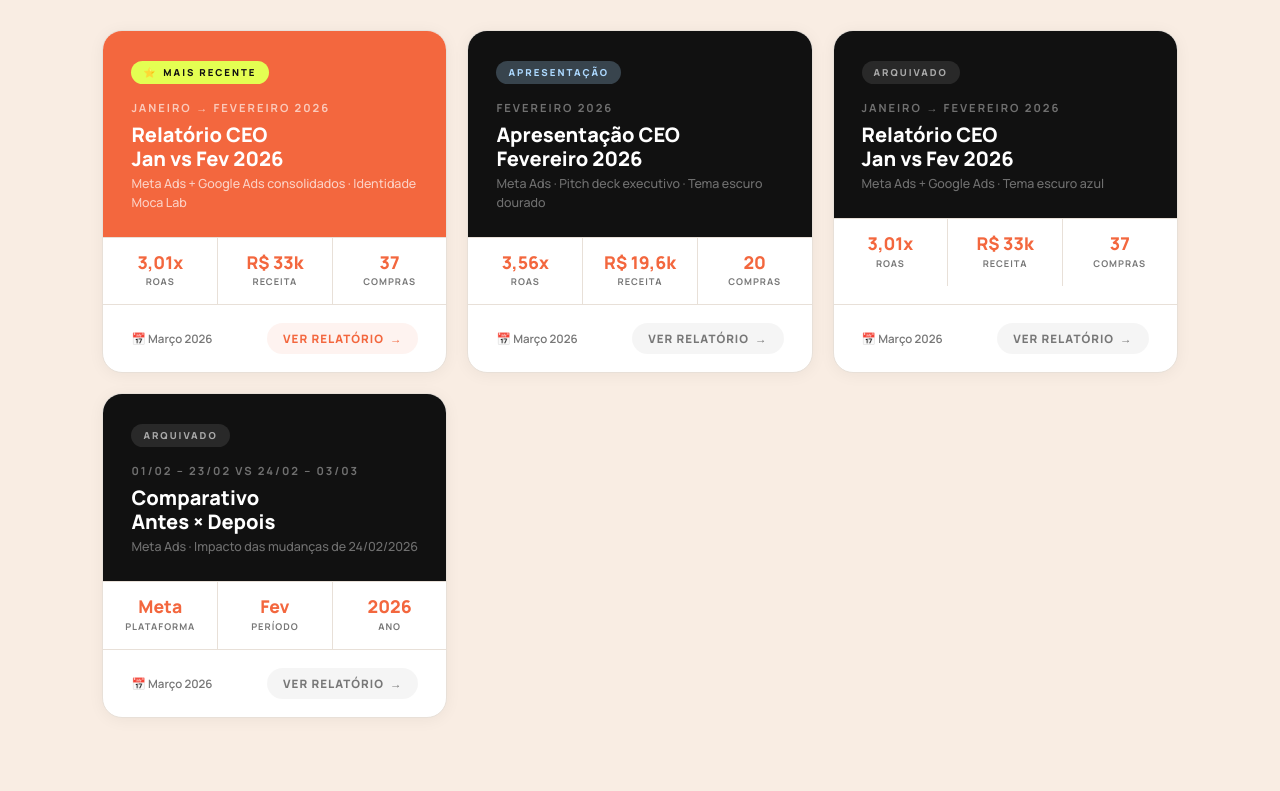
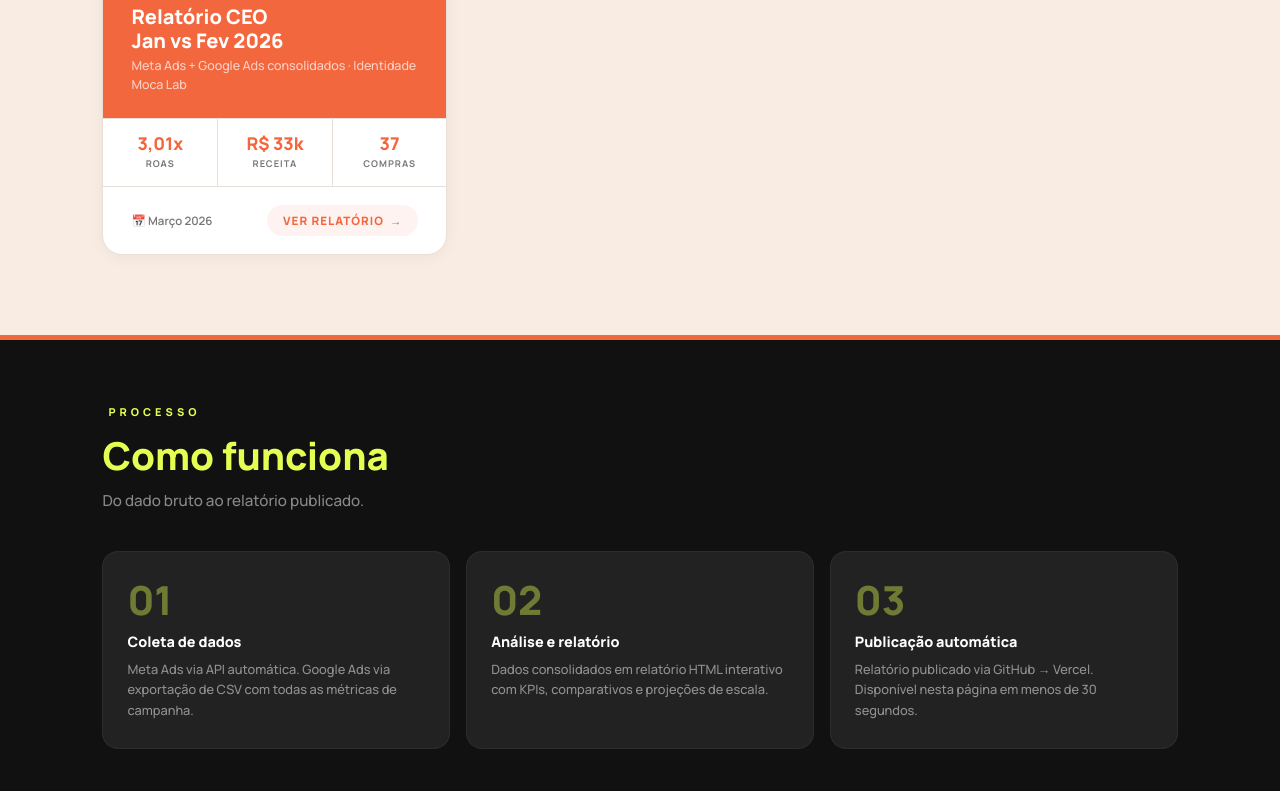
Before and after one commit to danilofalcaoa/primebras-relatorios, a plain HTML site: page index.html in a window 1280 px wide. Shown: the part 722-1513 px from the top of the page. Drawn offline with Linux system fonts and the light colour scheme.

Commit message:
fix: remove stats bar and archived report cards from index

```diff
--- a/index.html
+++ b/index.html
@@ -498,20 +498,6 @@
       Meta Ads + Google Ads, mês a mês.
     </p>
 
-    <div class="header-stats">
-      <div class="hstat">
-        <span class="hstat-val">4,39x</span>
-        <span class="hstat-lbl">ROAS atual</span>
-      </div>
-      <div class="hstat">
-        <span class="hstat-val">R$ 33.105</span>
-        <span class="hstat-lbl">Receita Fev/26</span>
-      </div>
-      <div class="hstat">
-        <span class="hstat-val">37</span>
-        <span class="hstat-lbl">Compras Fev/26</span>
-      </div>
-    </div>
   </div>
 
 </header>
@@ -549,90 +535,6 @@
         <div class="metric">
           <span class="metric-val">37</span>
           <span class="metric-lbl">Compras</span>
-        </div>
-      </div>
-      <div class="card-footer">
-        <span class="card-date">📅 Março 2026</span>
-        <span class="card-btn">Ver relatório</span>
-      </div>
-    </a>
-
-    <!-- ─── APRESENTAÇÃO CEO ─── -->
-    <a class="report-card" href="apresentacao_CEO_fevereiro_2026.html">
-      <div class="card-top archived">
-        <span class="card-badge badge-presentation">Apresentação</span>
-        <div class="card-period">Fevereiro 2026</div>
-        <div class="card-title">Apresentação CEO<br>Fevereiro 2026</div>
-        <div class="card-desc">Meta Ads · Pitch deck executivo · Tema escuro dourado</div>
-      </div>
-      <div class="card-metrics">
-        <div class="metric">
-          <span class="metric-val">3,56x</span>
-          <span class="metric-lbl">ROAS</span>
-        </div>
-        <div class="metric">
-          <span class="metric-val">R$ 19,6k</span>
-          <span class="metric-lbl">Receita</span>
-        </div>
-        <div class="metric">
-          <span class="metric-val">20</span>
-          <span class="metric-lbl">Compras</span>
-        </div>
-      </div>
-      <div class="card-footer">
-        <span class="card-date">📅 Março 2026</span>
-        <span class="card-btn">Ver relatório</span>
-      </div>
-    </a>
-
-    <!-- ─── RELATÓRIO JAN vs FEV (versão dark blue) ─── -->
-    <a class="report-card" href="relatorio_CEO_completo_jan_fev_2026.html">
-      <div class="card-top archived">
-        <span class="card-badge badge-archived">Arquivado</span>
-        <div class="card-period">Janeiro → Fevereiro 2026</div>
-        <div class="card-title">Relatório CEO<br>Jan vs Fev 2026</div>
-        <div class="card-desc">Meta Ads + Google Ads · Tema escuro azul</div>
-      </div>
-      <div class="card-metrics">
-        <div class="metric">
-          <span class="metric-val">3,01x</span>
-          <span class="metric-lbl">ROAS</span>
-        </div>
-        <div class="metric">
-          <span class="metric-val">R$ 33k</span>
-          <span class="metric-lbl">Receita</span>
-        </div>
-        <div class="metric">
-          <span class="metric-val">37</span>
-          <span class="metric-lbl">Compras</span>
-        </div>
-      </div>
-      <div class="card-footer">
-        <span class="card-date">📅 Março 2026</span>
-        <span class="card-btn">Ver relatório</span>
-      </div>
-    </a>
-
-    <!-- ─── COMPARATIVO ANTES/DEPOIS ─── -->
-    <a class="report-card" href="relatorio_comparativo%2001.02%20-%2023.02%20vs%2024.02%20-%2003.03.html">
-      <div class="card-top archived">
-        <span class="card-badge badge-archived">Arquivado</span>
-        <div class="card-period">01/02 – 23/02 vs 24/02 – 03/03</div>
-        <div class="card-title">Comparativo<br>Antes × Depois</div>
-        <div class="card-desc">Meta Ads · Impacto das mudanças de 24/02/2026</div>
-      </div>
-      <div class="card-metrics">
-        <div class="metric">
-          <span class="metric-val">Meta</span>
-          <span class="metric-lbl">Plataforma</span>
-        </div>
-        <div class="metric">
-          <span class="metric-val">Fev</span>
-          <span class="metric-lbl">Período</span>
-        </div>
-        <div class="metric">
-          <span class="metric-val">2026</span>
-          <span class="metric-lbl">Ano</span>
         </div>
       </div>
       <div class="card-footer">
```
